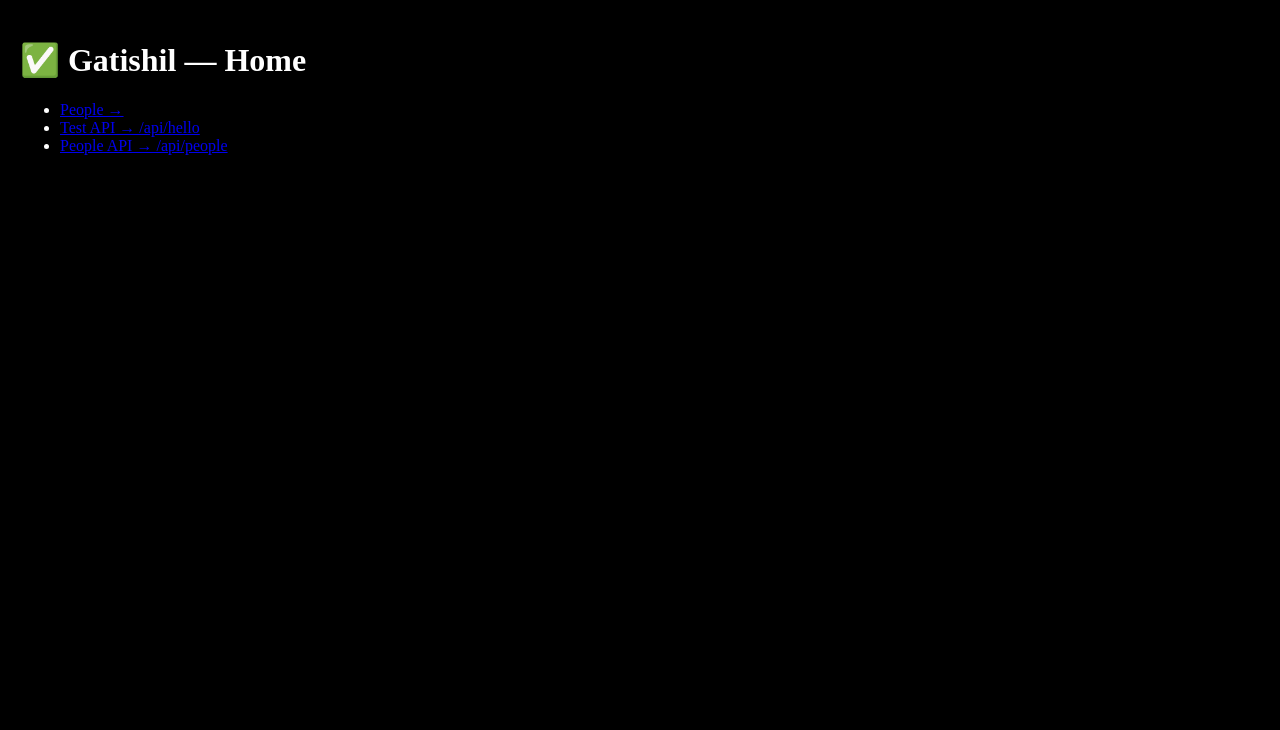
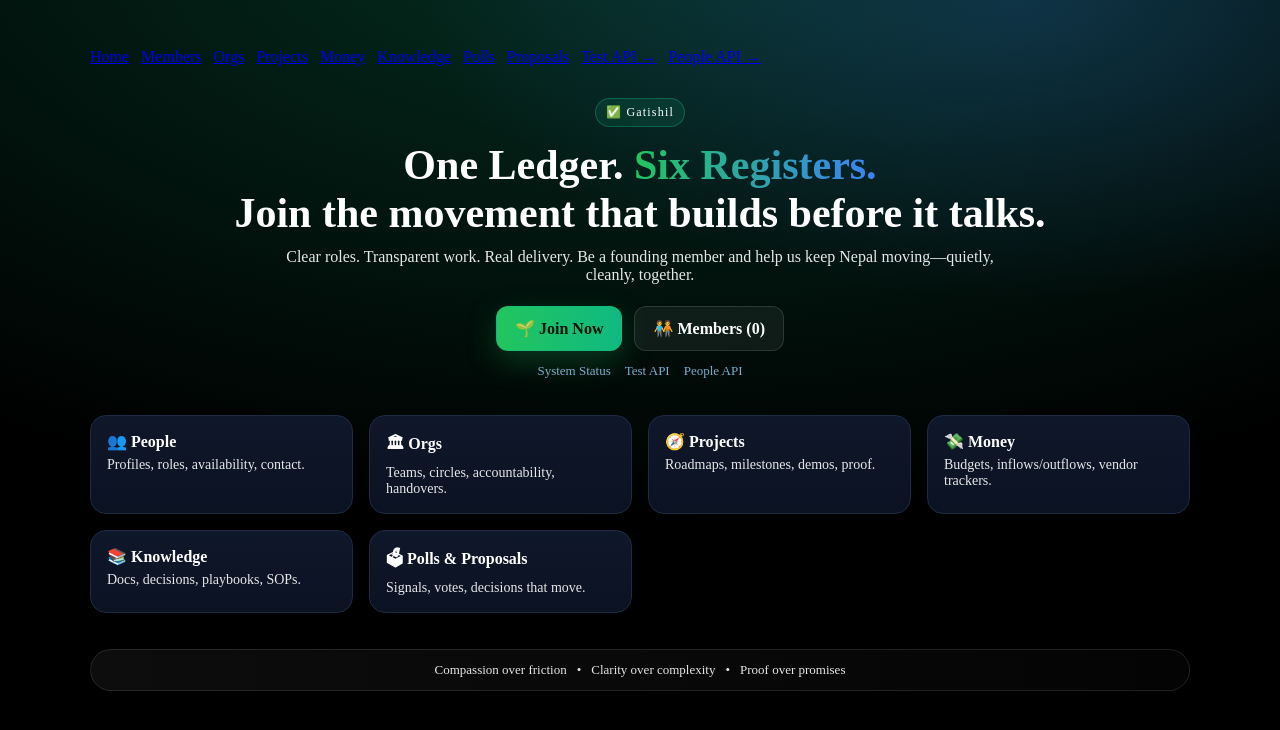
Before and after one commit to Zenslim/Gatishil, a Next.js app: page / in a window 1280 px wide. Shown: the top 730 px of the page. Built offline with nearby package versions, Linux system fonts and the light colour scheme; no server answers; the database is empty.

Commit message:
Update page.tsx

```diff
--- a/app/page.tsx
+++ b/app/page.tsx
@@ -1,12 +1,151 @@
+// app/page.tsx
+'use client';
+
+import Link from 'next/link';
+import { useEffect, useState } from 'react';
+import Nav from '@/components/Nav';
+
+type PeopleResp = { data?: any[]; error?: string };
+
 export default function Home() {
+  const [count, setCount] = useState<number | null>(null);
+  const [loading, setLoading] = useState(true);
+
+  useEffect(() => {
+    (async () => {
+      try {
+        const res = await fetch('/api/people', { cache: 'no-store' });
+        const json: PeopleResp = await res.json();
+        setCount(Array.isArray(json?.data) ? json.data.length : 0);
+      } catch {
+        setCount(null);
+      } finally {
+        setLoading(false);
+      }
+    })();
+  }, []);
+
   return (
-    <main style={{padding:20}}>
-      <h1>✅ Gatishil — Home</h1>
-      <ul>
-        <li><a href="/people">People →</a></li>
-        <li><a href="/api/hello" target="_blank" rel="noreferrer">Test API → /api/hello</a></li>
-        <li><a href="/api/people" target="_blank" rel="noreferrer">People API → /api/people</a></li>
-      </ul>
+    <main style={styles.page}>
+      {/* top glow */}
+      <div style={styles.glow} />
+      <div style={styles.inner}>
+
+        {/* nav */}
+        <Nav />
+
+        {/* hero */}
+        <section style={styles.hero}>
+          <div style={styles.badge}>✅ Gatishil</div>
+          <h1 style={styles.h1}>
+            One&nbsp;Ledger. <span style={styles.accent}>Six&nbsp;Registers.</span><br />
+            Join the movement that builds before it talks.
+          </h1>
+          <p style={styles.sub}>
+            Clear roles. Transparent work. Real delivery. Be a founding member and help us keep Nepal moving—quietly, cleanly, together.
+          </p>
+
+          <div style={styles.ctaRow}>
+            <Link href="/join" style={{ ...styles.btn, ...styles.btnPrimary }}>🌱 Join Now</Link>
+            <Link href="/members" style={{ ...styles.btn, ...styles.btnGhost }}>
+              🧑‍🤝‍🧑 Members {loading ? '…' : (count === null ? '' : `(${count})`)}
+            </Link>
+          </div>
+
+          <div style={styles.metaRow}>
+            <Link href="/status" style={styles.metaLink}>System Status</Link>
+            <a href="/api/hello" target="_blank" rel="noreferrer" style={styles.metaLink}>Test API</a>
+            <a href="/api/people" target="_blank" rel="noreferrer" style={styles.metaLink}>People API</a>
+          </div>
+        </section>
+
+        {/* registers grid */}
+        <section style={styles.grid}>
+          <Card title="👥 People" href="/members" desc="Profiles, roles, availability, contact." />
+          <Card title="🏛 Orgs" href="/orgs" desc="Teams, circles, accountability, handovers." />
+          <Card title="🧭 Projects" href="/projects" desc="Roadmaps, milestones, demos, proof." />
+          <Card title="💸 Money" href="/money" desc="Budgets, inflows/outflows, vendor trackers." />
+          <Card title="📚 Knowledge" href="/knowledge" desc="Docs, decisions, playbooks, SOPs." />
+          <Card title="🗳 Polls & Proposals" href="/polls" desc="Signals, votes, decisions that move." />
+        </section>
+
+        {/* promise strip */}
+        <section style={styles.strip}>
+          <div style={styles.stripInner}>
+            <span>Compassion over friction</span>
+            <span>•</span>
+            <span>Clarity over complexity</span>
+            <span>•</span>
+            <span>Proof over promises</span>
+          </div>
+        </section>
+
+      </div>
     </main>
   );
 }
+
+function Card({ title, desc, href }: { title: string; desc: string; href: string }) {
+  return (
+    <Link href={href} style={styles.card}>
+      <div style={styles.cardTitle}>{title}</div>
+      <div style={styles.cardDesc}>{desc}</div>
+    </Link>
+  );
+}
+
+const styles: { [k: string]: React.CSSProperties } = {
+  page: {
+    position: 'relative',
+    minHeight: '100vh',
+    background: 'radial-gradient(1200px 600px at 50% -10%, rgba(16,185,129,0.25), transparent), #000'
+  },
+  glow: {
+    position: 'absolute',
+    inset: 0,
+    background: 'radial-gradient(600px 300px at 80% 0%, rgba(59,130,246,0.22), transparent)'
+  },
+  inner: { position: 'relative', zIndex: 1, maxWidth: 1100, margin: '0 auto', padding: '32px 20px 80px' },
+
+  hero: { textAlign: 'center', marginTop: 30, marginBottom: 36 },
+  badge: {
+    display: 'inline-block', padding: '6px 10px', borderRadius: 999,
+    background: 'rgba(16,185,129,0.12)', border: '1px solid rgba(16,185,129,0.35)', fontSize: 12, letterSpacing: 1.2
+  },
+  h1: { margin: '14px auto 10px', lineHeight: 1.15, fontWeight: 900, fontSize: 42, maxWidth: 900 },
+  accent: { background: 'linear-gradient(90deg,#22c55e,#3b82f6)', WebkitBackgroundClip: 'text', color: 'transparent' as any },
+  sub: { opacity: 0.9, maxWidth: 760, margin: '10px auto 22px', fontSize: 16 },
+
+  ctaRow: { display: 'flex', gap: 12, justifyContent: 'center', flexWrap: 'wrap', marginTop: 6 },
+  btn: {
+    padding: '12px 18px', borderRadius: 12, fontWeight: 700, textDecoration: 'none',
+    border: '1px solid rgba(255,255,255,0.12)'
+  },
+  btnPrimary: {
+    background: 'linear-gradient(90deg,#22c55e,#10b981)',
+    color: '#00140a', border: '1px solid rgba(16,185,129,0.5)', boxShadow: '0 10px 30px rgba(34,197,94,0.25)'
+  },
+  btnGhost: { background: 'rgba(255,255,255,0.06)', color: '#fff' },
+
+  metaRow: { display: 'flex', gap: 14, justifyContent: 'center', marginTop: 12, flexWrap: 'wrap', opacity: 0.8, fontSize: 13 },
+  metaLink: { textDecoration: 'none', color: '#9bd6ff' },
+
+  grid: {
+    display: 'grid', gridTemplateColumns: 'repeat(auto-fit,minmax(240px,1fr))',
+    gap: 16, marginTop: 28
+  },
+  card: {
+    background: 'linear-gradient(180deg,#0f172a,#0b1222)', border: '1px solid #1f2a44', borderRadius: 16,
+    padding: 16, textDecoration: 'none', color: '#fff'
+  },
+  cardTitle: { fontWeight: 800, marginBottom: 6 },
+  cardDesc: { opacity: 0.9, fontSize: 14 },
+
+  strip: { marginTop: 36 },
+  stripInner: {
+    display: 'flex', gap: 10, justifyContent: 'center', flexWrap: 'wrap',
+    padding: '12px 16px', borderRadius: 999,
+    background: 'linear-gradient(90deg,rgba(255,255,255,0.06),rgba(255,255,255,0.02))',
+    border: '1px solid rgba(255,255,255,0.12)', fontSize: 13, opacity: 0.9
+  }
+};
```
